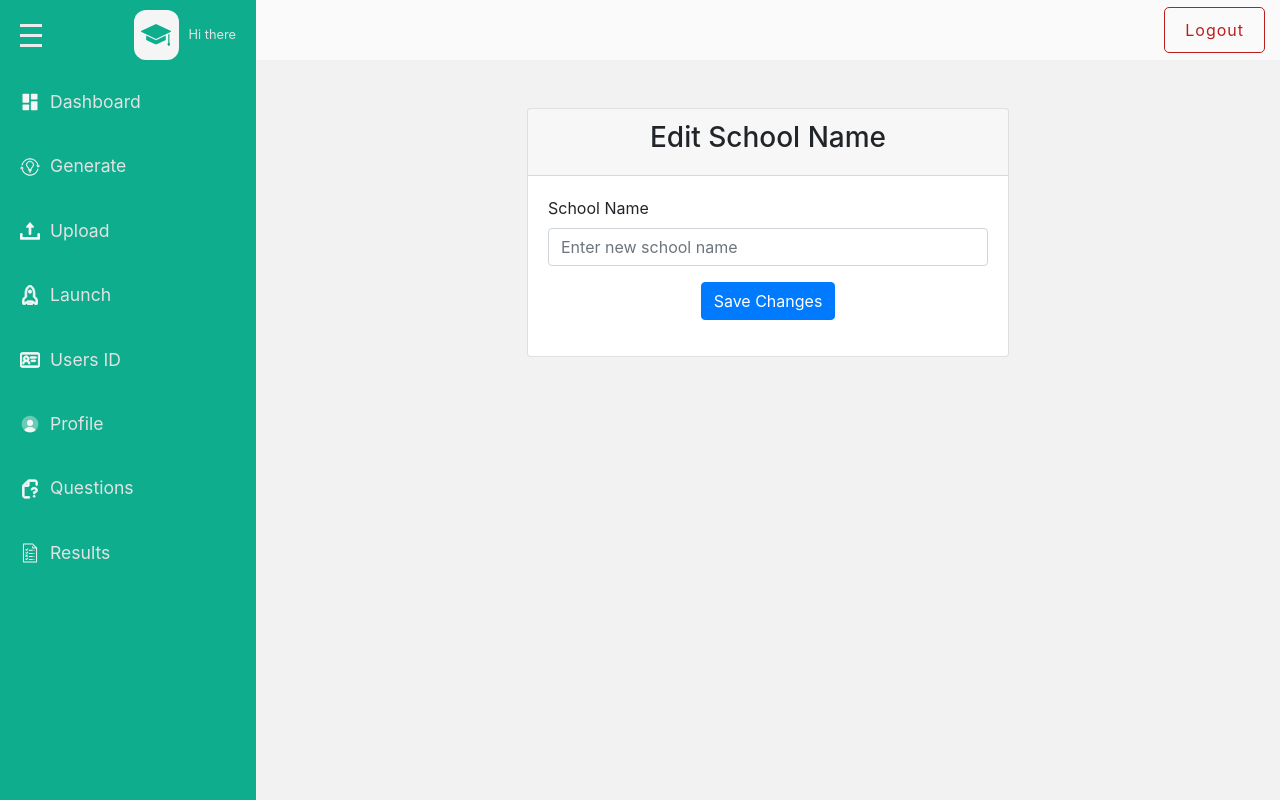
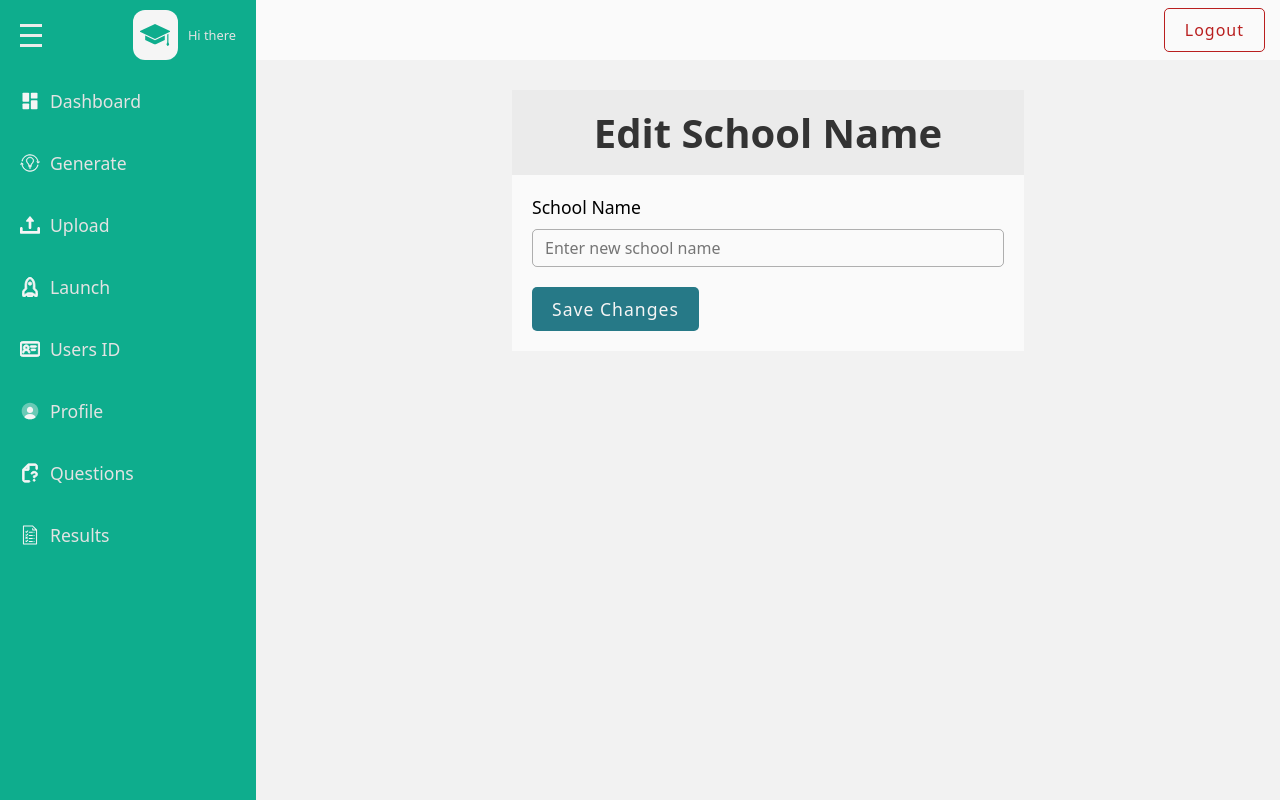
Before and after one commit to Buchi77344/software, a Django app: template base/templates/admins/profile.html in a window 1280 px wide. Run offline with Django 3.2, Linux system fonts and the light colour scheme; the template is opened without the code that fills it, so the values that code supplies are empty; some libraries are stand-ins or nearby versions.

Commit message:
commit changes

```diff
--- a/base/static/css/style.css
+++ b/base/static/css/style.css
@@ -1432,6 +1432,59 @@ input#id_user_id{
     font-size: 1.1rem;
 }
 
+.profile-wrapper{
+    padding-top: 30px;
+}
+
+.profile-card{
+    width : 40vw;
+}
+
+.profile-card-header{
+    background-color: hsl(0, 0%, 92%);
+    text-align: center;
+    padding: 10px 15px;
+}
+
+.profile-card-header-text{
+    font-size: 2.5rem;
+    color :hsl(0, 0%, 20%)
+}
+
+.profile-card-body{
+    background-color: hsl(0, 0%, 98%);
+    padding: 20px;
+}
+
+.profile-form-group.flex-column{
+    gap: 10px
+}
+
+.profile-form-group-label{
+    font-size: 1.1rem;
+}
+
+.profile-form-group-input{
+    padding: 7px 12px;
+    font-size: 1rem;
+    background-color: transparent;
+    border: 1px solid rgba(0,0,0,.3);
+    border-radius: 5px;
+}
+
+.profile-form-btn-container{
+    margin-top: 20px;
+}
+
+.profile-form-btn{
+    background-color: var(--variant-clr);
+    color : hsl(0, 0%, 96%);
+    padding : 10px 20px;
+    font-size: 1.1rem;
+    letter-spacing: 1px;
+    border-radius: 5px;
+}
+
 .welcome-page{
     background-color: hsl(168deg 85% 37% / 5%);
     padding : 20px;
--- a/base/templates/admins/profile.html
+++ b/base/templates/admins/profile.html
@@ -152,13 +152,13 @@
                     <span>{{school_name.school}}</span>
                     <a class = "logout-link" href="{% url 'admins:logout' %}">Logout</a>
                 </div>
-                <!DOCTYPE html>
+                <!-- <!DOCTYPE html>
                 <html lang="en">
                 <head>
                     <meta charset="UTF-8">
                     <meta name="viewport" content="width=device-width, initial-scale=1.0">
                     <title>Edit School Name</title>
-                    <!-- Bootstrap CSS -->
+                     Bootstrap CSS
                     <link href="https://maxcdn.bootstrapcdn.com/bootstrap/4.5.2/css/bootstrap.min.css" rel="stylesheet">
                 </head>
                 <body>
@@ -186,13 +186,33 @@
                         </div>
                     </div>
 
-                    <!-- Bootstrap JS and dependencies -->
+                     Bootstrap JS and dependencies
                     <script src="https://code.jquery.com/jquery-3.5.1.slim.min.js"></script>
                     <script src="https://cdn.jsdelivr.net/npm/@popperjs/core@2.5.3/dist/umd/popper.min.js"></script>
                     <script src="https://maxcdn.bootstrapcdn.com/bootstrap/4.5.2/js/bootstrap.min.js"></script>
                 </body>
-                </html>
-
+                </html> -->
+                <div class="profile-wrapper flex-center">
+                    <div class="profile-container">
+                            <div class="profile-card flex-column">
+                                <div class="profile-card-header">
+                                    <h3 class = "profile-card-header-text">Edit School Name</h3>
+                                </div>
+                                <div class="profile-card-body">
+                                    <form class="profile-form"  method="POST">
+                                        {% csrf_token %}
+                                        <div class="profile-form-group flex-column">
+                                            <label class = "profile-form-group-label" for="schoolName">School Name</label>
+                                            <input class = "profile-form-group-input" type="text" class="form-control" id="schoolName" name="school" placeholder="Enter new school name" value="{{school_name.school}}">
+                                        </div>
+                                        <div class="profile-form-btn-container">
+                                            <button type="submit" class="profile-form-btn">Save Changes</button>
+                                        </div>
+                                    </form>
+                                </div>
+                            </div>
+                    </div>
+                </div>
             </div>
         </div>
     </div>
```
Also changed, not shown: db.sqlite3.
